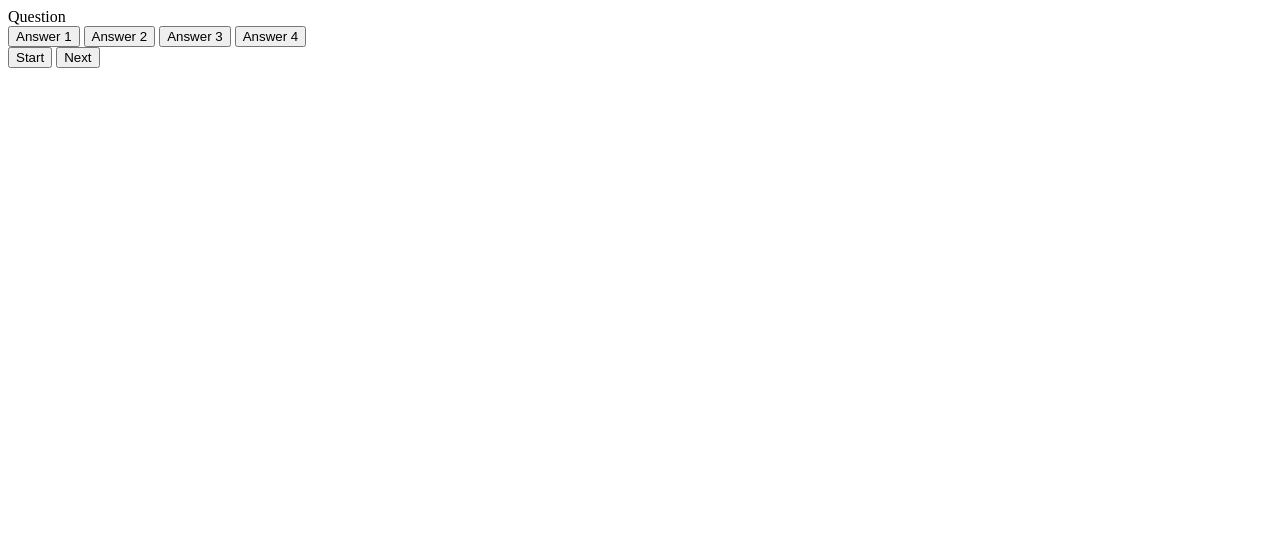
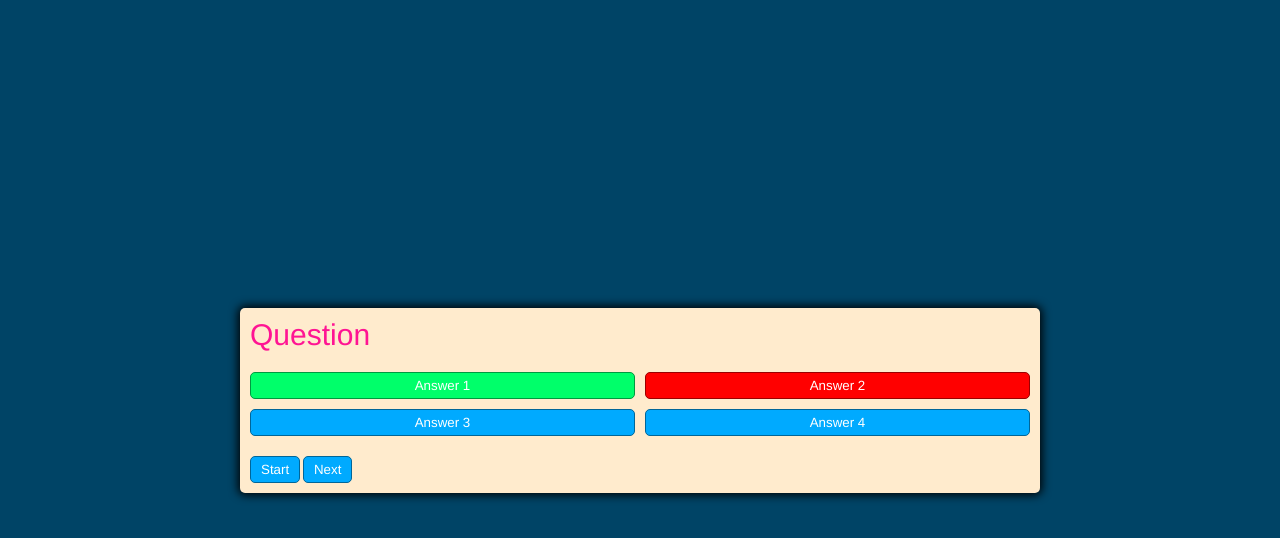
Before and after one commit to JoanaS2/quiz-app, a plain HTML site: page index.html in a window 1280 px wide. Drawn offline with Linux system fonts and the light colour scheme.

Commit message:
Add styles

```diff
--- a/index.html
+++ b/index.html
@@ -15,8 +15,8 @@
     <div id="question-container" class="hide">
       <div id="question">Question</div>
       <div id="answer-buttons" class="btn-grid">
-        <button class="btn">Answer 1</button>
-        <button class="btn">Answer 2</button>
+        <button class="btn correct">Answer 1</button>
+        <button class="btn wrong">Answer 2</button>
         <button class="btn">Answer 3</button>
         <button class="btn">Answer 4</button>
       </div>
--- a/style.css
+++ b/style.css
@@ -0,0 +1,79 @@
+*,
+*::before,
+*::after {
+  box-sizing: border-box;
+  font-family: 'Franklin Gothic Medium', 'Arial Narrow', Arial, sans-serif;
+}
+
+:root {
+  --hue-neutral: 200;
+  --hue-wrong: 0;
+  --hue-correct: 145;
+}
+
+body {
+  --hue: var(--hue-neutral);
+  font-size: 10px;
+  padding: 0;
+  margin: 0;
+  display: flex;
+  justify-content: center;
+  align-items: center;
+  height: 100vh;
+  width: 100vw;
+  background-color: hsl(var(--hue)100%, 20%);
+
+}
+
+#question {
+  font-size: 30px;
+  color: deeppink;
+}
+
+body.correct {
+  --hue: var(--hue-correct);
+
+}
+
+body.wrong {
+  --hue: var(--hue-wrong);
+
+}
+
+.container {
+  width: 800px;
+  max-width: 80%;
+  background-color: blanchedalmond;
+  border-radius: 5px;
+  padding: 10px;
+  box-shadow: 0 0 10px 2px;
+}
+
+.btn-grid {
+  display: grid;
+  grid-template-columns: repeat(2, auto);
+  gap: 10px;
+  margin: 20px 0;
+}
+
+.btn {
+  --hue: var(--hue-neutral);
+  border: 1px solid hsl(var(--hue)100%, 30%);
+  background-color: hsl(var(--hue)100%, 50%);
+  border-radius: 5px;
+  padding: 5px 10px;
+  color: white;
+  outline: none;
+}
+
+.btn:hover {
+  border-color: deeppink;
+}
+
+.btn.correct {
+  --hue: var(--hue-correct);
+}
+
+.btn.wrong {
+  --hue: var(--hue-wrong);
+}
```
